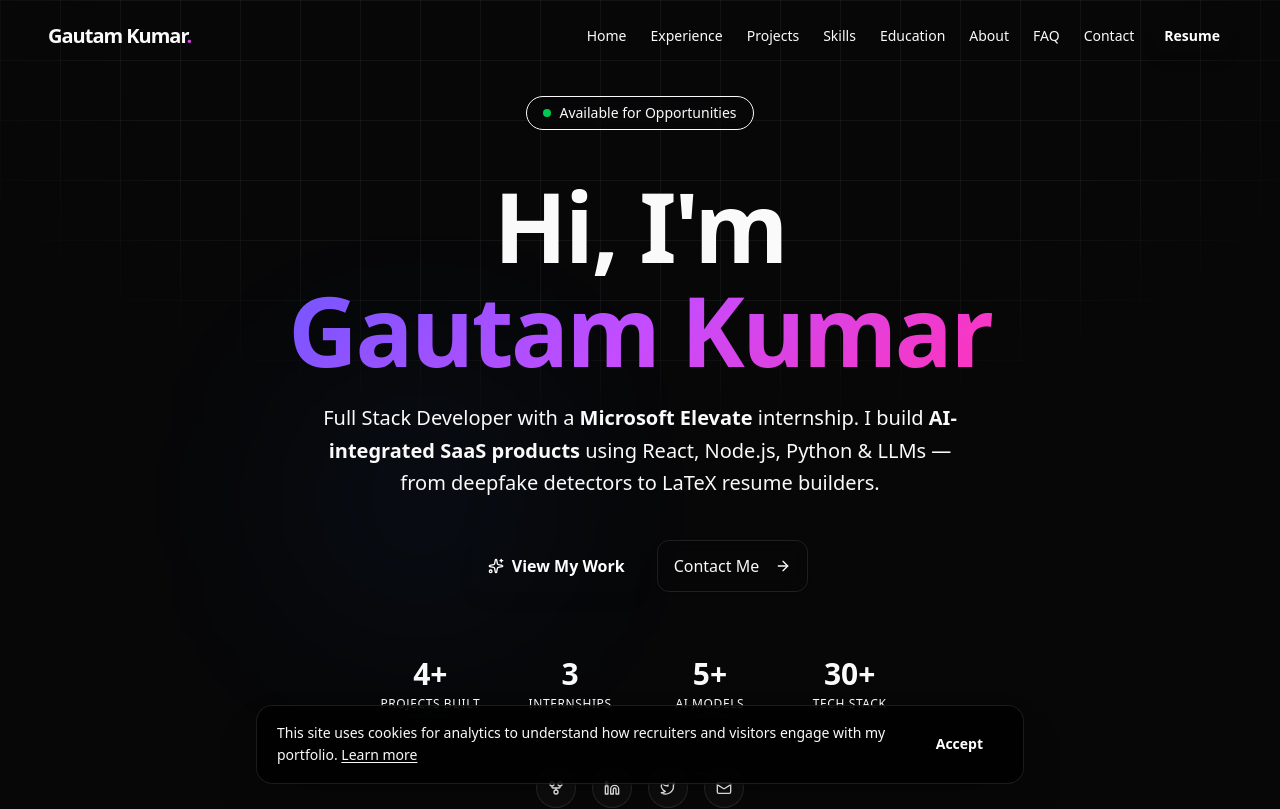
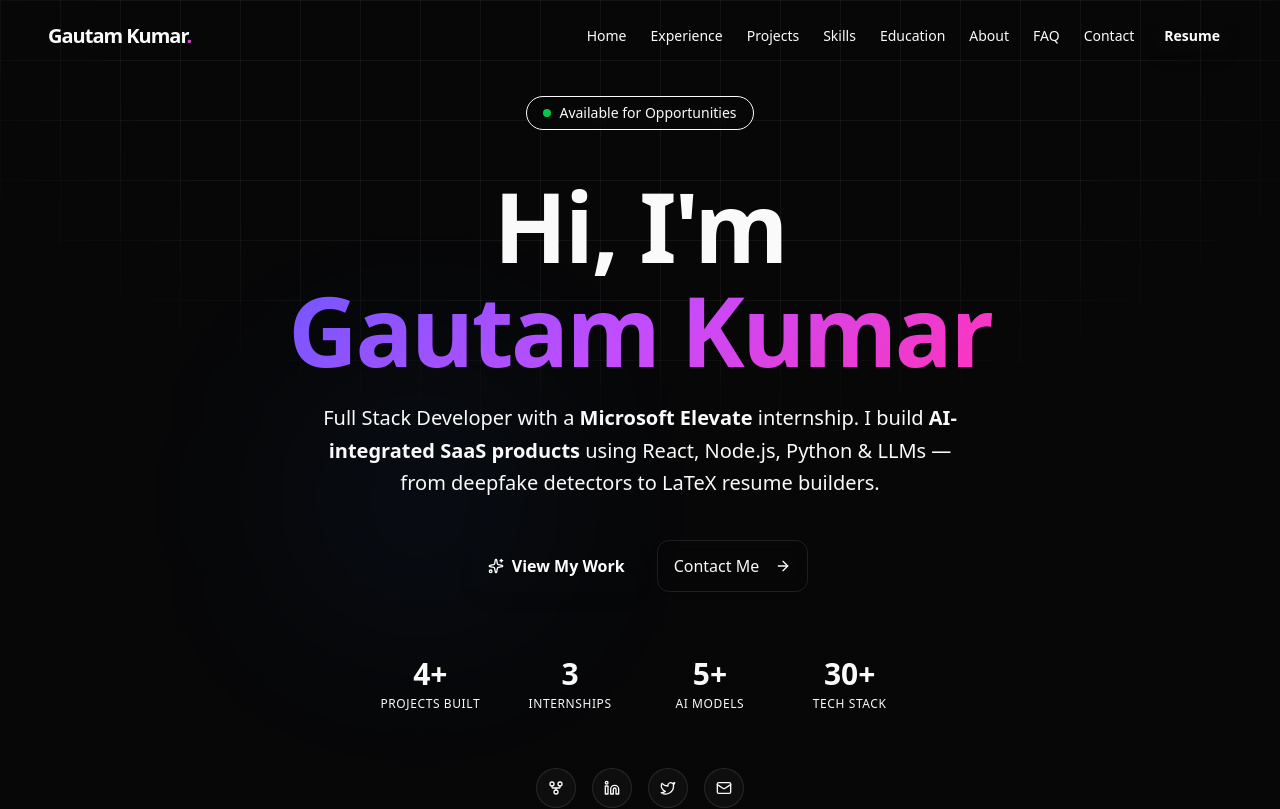
Before and after one commit to theunstopabble/gautam_portfolio, a Next.js app: page / in a window 1280 px wide. Shown: the top 809 px of the page. Built offline with nearby package versions, Linux system fonts and the light colour scheme.

Commit message:
fix: cookie-free GA4 with anonymized IP — no banner, recruiter-friendly

```diff
--- a/src/components/Analytics.tsx
+++ b/src/components/Analytics.tsx
@@ -1,28 +1,32 @@
 "use client";
 
-import { GoogleAnalytics, sendGAEvent } from "@next/third-parties/google";
-import { useEffect, useState } from "react";
+import { sendGAEvent } from "@next/third-parties/google";
+import Script from "next/script";
 
 const GA_ID = "G-XQYN988TFS";
 
 export function AnalyticsProvider() {
-  const [consented, setConsented] = useState<boolean | null>(null);
-
-  useEffect(() => {
-    const c = localStorage.getItem("cookie-consent");
-    setConsented(c === "accepted");
-  }, []);
-
-  if (consented === null) return null;
-
-  if (!consented) {
-    return <CookieConsentBanner onAccept={() => {
-      localStorage.setItem("cookie-consent", "accepted");
-      setConsented(true);
-    }} />;
-  }
-
-  return <GoogleAnalytics gaId={GA_ID} />;
+  return (
+    <>
+      <Script
+        src={`https://www.googletagmanager.com/gtag/js?id=${GA_ID}`}
+        strategy="afterInteractive"
+      />
+      <Script id="gtag-init" strategy="afterInteractive">
+        {`
+          window.dataLayer = window.dataLayer || [];
+          function gtag(){dataLayer.push(arguments);}
+          gtag('js', new Date());
+          gtag('config', '${GA_ID}', {
+            anonymize_ip: true,
+            cookie_flags: 'max-age=0; secure; samesite=lax',
+            cookie_expires: 0,
+            client_storage: 'none'
+          });
+        `}
+      </Script>
+    </>
+  );
 }
 
 export function trackResumeClick() {
@@ -36,24 +40,3 @@ export function trackProjectClick(projectName: string) {
 export function trackContactClick() {
   sendGAEvent("event", "contact_click", { event_category: "engagement" });
 }
-
-function CookieConsentBanner({ onAccept }: { onAccept: () => void }) {
-  return (
-    <div className="fixed bottom-0 left-0 right-0 z-50 p-4">
-      <div className="mx-auto flex max-w-3xl items-center justify-between gap-4 rounded-2xl border border-white/10 bg-black/80 px-5 py-4 text-sm shadow-2xl backdrop-blur-xl">
-        <p className="text-muted-foreground leading-relaxed">
-          This site uses cookies for analytics to understand how recruiters and visitors engage with my portfolio.{" "}
-          <a href="/privacy" className="text-primary underline underline-offset-2 hover:brightness-110">
-            Learn more
-          </a>
-        </p>
-        <button
-          onClick={onAccept}
-          className="shrink-0 rounded-xl bg-linear-to-r from-primary to-accent px-5 py-2.5 text-sm font-semibold text-white shadow-lg shadow-primary/20 transition-all hover:brightness-110"
-        >
-          Accept
-        </button>
-      </div>
-    </div>
-  );
-}
```
